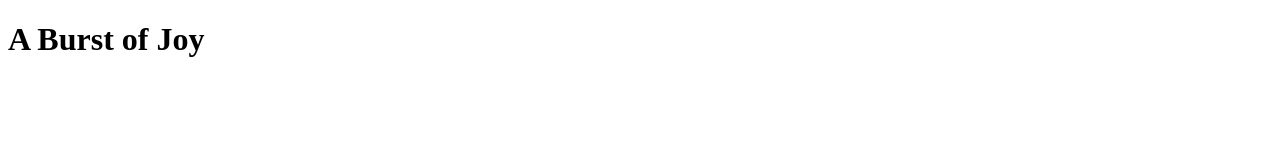
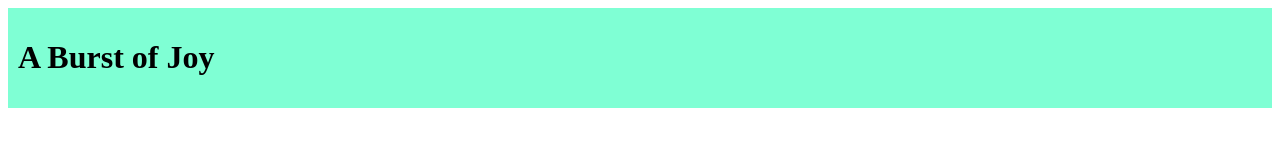
Before and after one commit to JoyMazhangara/deployment-lab, a website: page client/index.html in a window 1280 px wide. Drawn offline with Linux system fonts and the light colour scheme.

Commit message:
header and color

```diff
--- a/client/index.html
+++ b/client/index.html
@@ -5,10 +5,14 @@
     <meta http-equiv="X-UA-Compatible" content="IE=edge">
     <meta name="viewport" content="width=device-width, initial-scale=1.0">
     <title>A Burst of Joy</title>
+    <link rel="stylesheet" href="styles.css" />
 
 </head>
 <body>
-    <h1>A Burst of Joy</h1>
+    <header>
+        <h1>A Burst of Joy</h1>
+    </header>
+
 
 </body>
 </html>
--- /dev/null
+++ b/client/styles.css
@@ -0,0 +1,5 @@
+header {
+    background-color: aquamarine;
+    padding: 10px;
+    box-sizing: border-box;
+}
```
